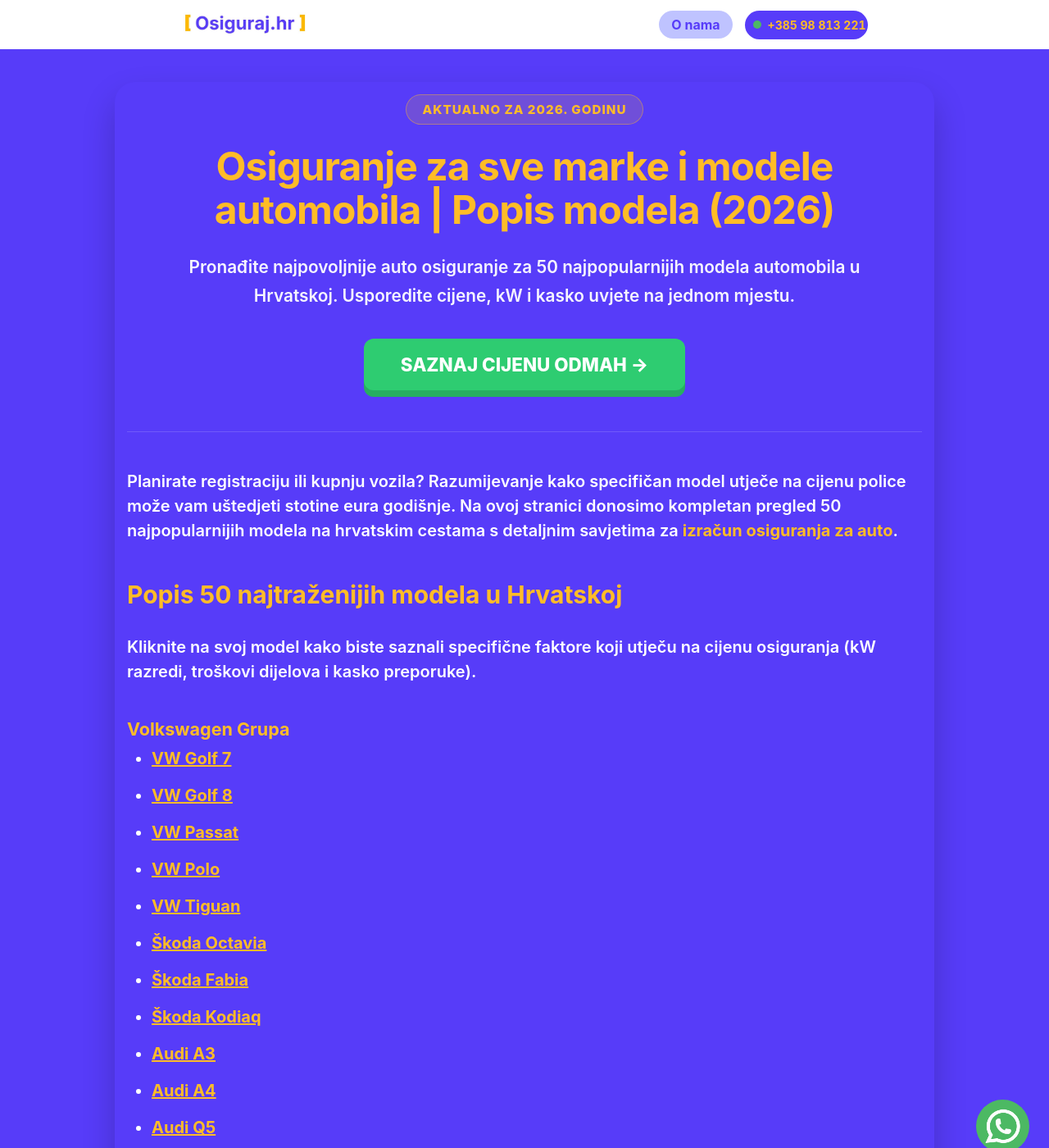
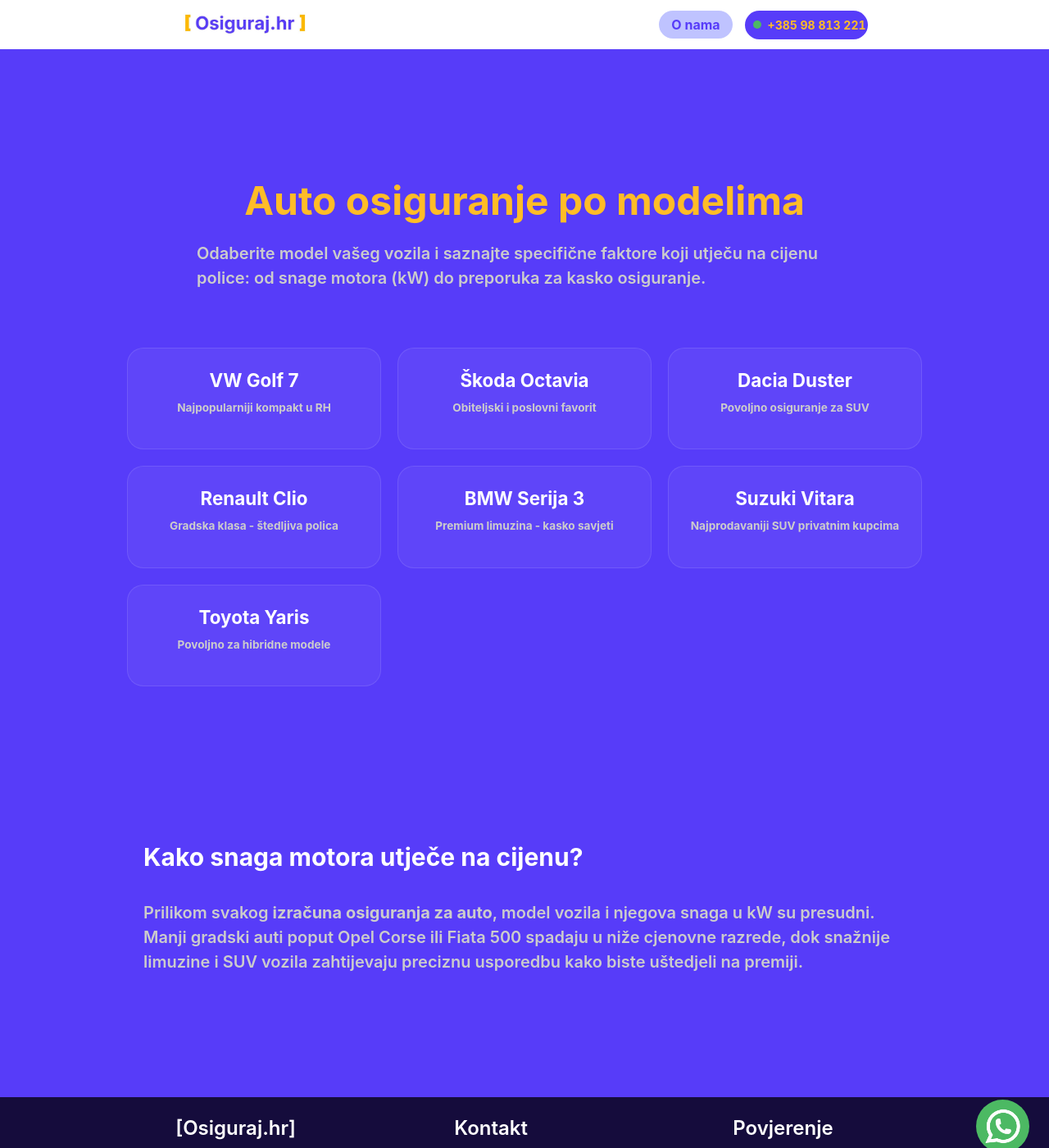
Before and after one commit to Filip-Gale/OsigurajHR, a Jekyll site: the page built from auto-osiguranje/marke-i-modeli.md, in a window 1280 px wide and 1400 px high. Shown: the whole window at 82% size. Built offline with Jekyll 4.4.1, drawn with Linux system fonts in a browser that asks for light colours; some of the changed text lies outside the part shown.

Commit message:
Update marke-i-modeli.md

```diff
--- a/auto-osiguranje/marke-i-modeli.md
+++ b/auto-osiguranje/marke-i-modeli.md
@@ -1,88 +1,71 @@
 ---
-layout: grad
-grad_ime: ""
-title: "Osiguranje za sve marke i modele automobila | Popis modela (2026)"
-permalink: /auto-osiguranje/modeli/
-description: "Pronađite najpovoljnije auto osiguranje za 50 najpopularnijih modela automobila u Hrvatskoj. Usporedite cijene, kW i kasko uvjete na jednom mjestu."
+layout: post
+title: Auto osiguranje po modelima automobila
 ---
 
-Planirate registraciju ili kupnju vozila? Razumijevanje kako specifičan model utječe na cijenu police može vam uštedjeti stotine eura godišnje. Na ovoj stranici donosimo kompletan pregled 50 najpopularnijih modela na hrvatskim cestama s detaljnim savjetima za **izračun osiguranja za auto**.
+<div class="margin-top-100"></div>
 
-## Popis 50 najtraženijih modela u Hrvatskoj
+<h1 class="text-center" style="margin-bottom: 20px;">Auto osiguranje po modelima</h1>
+<p class="text-center" style="color: #ccc; max-width: 800px; margin: 0 auto 50px auto;">
+    Odaberite model vašeg vozila i saznajte specifične faktore koji utječu na cijenu police: od snage motora (kW) do preporuka za kasko osiguranje.
+</p>
 
-Kliknite na svoj model kako biste saznali specifične faktore koji utječu na cijenu osiguranja (kW razredi, troškovi dijelova i kasko preporuke).
+<div style="display: grid; grid-template-columns: repeat(auto-fit, minmax(280px, 1fr)); gap: 20px; padding: 20px 0;">
 
-### Volkswagen Grupa
-* **[VW Golf 7](/auto-osiguranje/vw-golf-7/)**
-* **[VW Golf 8](/auto-osiguranje/vw-golf-8/)**
-* **[VW Passat](/auto-osiguranje/vw-passat/)**
-* **[VW Polo](/auto-osiguranje/vw-polo/)**
-* **[VW Tiguan](/auto-osiguranje/vw-tiguan/)**
-* **[Škoda Octavia](/auto-osiguranje/skoda-octavia/)**
-* **[Škoda Fabia](/auto-osiguranje/skoda-fabia/)**
-* **[Škoda Kodiaq](/auto-osiguranje/skoda-kodiaq/)**
-* **[Audi A3](/auto-osiguranje/audi-a3/)**
-* **[Audi A4](/auto-osiguranje/audi-a4/)**
-* **[Audi Q5](/auto-osiguranje/audi-q5/)**
-* **[Seat Leon](/auto-osiguranje/seat-leon/)**
+    <a href="{{ '/auto-osiguranje/vw-golf-7/' | relative_url }}" style="text-decoration: none;">
+        <div style="background: rgba(255,255,255,0.05); border: 1px solid rgba(255,255,255,0.1); padding: 25px; border-radius: 20px; text-align: center; transition: 0.3s;">
+            <h2 style="color: #fff; margin: 0; font-size: 1.4rem;">VW Golf 7</h2>
+            <p style="color: #ccc; margin-top: 10px; font-size: 0.85rem;">Najpopularniji kompakt u RH</p>
+        </div>
+    </a>
 
-### Francuska vozila (Renault, Peugeot, Citroen)
-* **[Renault Clio](/auto-osiguranje/renault-clio/)**
-* **[Renault Megane](/auto-osiguranje/renault-megane/)**
-* **[Renault Captur](/auto-osiguranje/renault-captur/)**
-* **[Peugeot 208](/auto-osiguranje/peugeot-208/)**
-* **[Peugeot 3008](/auto-osiguranje/peugeot-3008/)**
-* **[Peugeot 308](/auto-osiguranje/peugeot-308/)**
-* **[Citroen C3](/auto-osiguranje/citroen-c3/)**
-* **[Citroen C4](/auto-osiguranje/citroen-c4/)**
-* **[Dacia Duster](/auto-osiguranje/dacia-duster/)**
-* **[Dacia Sandero](/auto-osiguranje/dacia-sandero/)**
+    <a href="{{ '/auto-osiguranje/skoda-octavia/' | relative_url }}" style="text-decoration: none;">
+        <div style="background: rgba(255,255,255,0.05); border: 1px solid rgba(255,255,255,0.1); padding: 25px; border-radius: 20px; text-align: center; transition: 0.3s;">
+            <h2 style="color: #fff; margin: 0; font-size: 1.4rem;">Škoda Octavia</h2>
+            <p style="color: #ccc; margin-top: 10px; font-size: 0.85rem;">Obiteljski i poslovni favorit</p>
+        </div>
+    </a>
 
-### Azijska vozila (Toyota, Hyundai, Kia, Mazda, Suzuki)
-* **[Toyota Yaris](/auto-osiguranje/toyota-yaris/)**
-* **[Toyota Corolla](/auto-osiguranje/toyota-corolla/)**
-* **[Toyota RAV4](/auto-osiguranje/toyota-rav4/)**
-* **[Hyundai i30](/auto-osiguranje/hyundai-i30/)**
-* **[Hyundai Tucson](/auto-osiguranje/hyundai-tucson/)**
-* **[Hyundai Kona](/auto-osiguranje/hyundai-kona/)**
-* **[Kia Sportage](/auto-osiguranje/kia-sportage/)**
-* **[Kia Ceed](/auto-osiguranje/kia-ceed/)**
-* **[Kia Stonic](/auto-osiguranje/kia-stonic/)**
-* **[Mazda CX-5](/auto-osiguranje/mazda-cx-5/)**
-* **[Mazda 3](/auto-osiguranje/mazda-3/)**
-* **[Suzuki Vitara](/auto-osiguranje/suzuki-vitara/)**
-* **[Suzuki SX4 S-Cross](/auto-osiguranje/suzuki-sx4-scross/)**
+    <a href="{{ '/auto-osiguranje/dacia-duster/' | relative_url }}" style="text-decoration: none;">
+        <div style="background: rgba(255,255,255,0.05); border: 1px solid rgba(255,255,255,0.1); padding: 25px; border-radius: 20px; text-align: center; transition: 0.3s;">
+            <h2 style="color: #fff; margin: 0; font-size: 1.4rem;">Dacia Duster</h2>
+            <p style="color: #ccc; margin-top: 10px; font-size: 0.85rem;">Povoljno osiguranje za SUV</p>
+        </div>
+    </a>
 
-### Njemački Premium i Opel
-* **[BMW Serija 3](/auto-osiguranje/bmw-serija-3/)**
-* **[BMW Serija 1](/auto-osiguranje/bmw-serija-1/)**
-* **[BMW X5](/auto-osiguranje/bmw-x5/)**
-* **[Mercedes C-klasa](/auto-osiguranje/mercedes-c-klasa/)**
-* **[Mercedes E-klasa](/auto-osiguranje/mercedes-e-klasa/)**
-* **[Opel Corsa](/auto-osiguranje/opel-corsa/)**
-* **[Opel Astra](/auto-osiguranje/opel-astra/)**
-* **[Opel Mokka](/auto-osiguranje/opel-mokka/)**
+    <a href="{{ '/auto-osiguranje/renault-clio/' | relative_url }}" style="text-decoration: none;">
+        <div style="background: rgba(255,255,255,0.05); border: 1px solid rgba(255,255,255,0.1); padding: 25px; border-radius: 20px; text-align: center; transition: 0.3s;">
+            <h2 style="color: #fff; margin: 0; font-size: 1.4rem;">Renault Clio</h2>
+            <p style="color: #ccc; margin-top: 10px; font-size: 0.85rem;">Gradska klasa - štedljiva polica</p>
+        </div>
+    </a>
 
-### Ostali popularni modeli
-* **[Fiat 500](/auto-osiguranje/fiat-500/)**
-* **[Fiat Panda](/auto-osiguranje/fiat-panda/)**
-* **[Ford Focus](/auto-osiguranje/ford-focus/)**
-* **[Ford Fiesta](/auto-osiguranje/ford-fiesta/)**
-* **[Nissan Qashqai](/auto-osiguranje/nissan-qashqai/)**
-* **[Volvo XC60](/auto-osiguranje/volvo-xc60/)**
-* **[Alfa Romeo Giulia](/auto-osiguranje/alfa-romeo-giulia/)**
+    <a href="{{ '/auto-osiguranje/bmw-serija-3/' | relative_url }}" style="text-decoration: none;">
+        <div style="background: rgba(255,255,255,0.05); border: 1px solid rgba(255,255,255,0.1); padding: 25px; border-radius: 20px; text-align: center; transition: 0.3s;">
+            <h2 style="color: #fff; margin: 0; font-size: 1.4rem;">BMW Serija 3</h2>
+            <p style="color: #ccc; margin-top: 10px; font-size: 0.85rem;">Premium limuzina - kasko savjeti</p>
+        </div>
+    </a>
 
----
+    <a href="{{ '/auto-osiguranje/suzuki-vitara/' | relative_url }}" style="text-decoration: none;">
+        <div style="background: rgba(255,255,255,0.05); border: 1px solid rgba(255,255,255,0.1); padding: 25px; border-radius: 20px; text-align: center; transition: 0.3s;">
+            <h2 style="color: #fff; margin: 0; font-size: 1.4rem;">Suzuki Vitara</h2>
+            <p style="color: #ccc; margin-top: 10px; font-size: 0.85rem;">Najprodavaniji SUV privatnim kupcima</p>
+        </div>
+    </a>
 
-## Kako model vozila utječe na cijenu osiguranja?
+    <a href="{{ '/auto-osiguranje/toyota-yaris/' | relative_url }}" style="text-decoration: none;">
+        <div style="background: rgba(255,255,255,0.05); border: 1px solid rgba(255,255,255,0.1); padding: 25px; border-radius: 20px; text-align: center; transition: 0.3s;">
+            <h2 style="color: #fff; margin: 0; font-size: 1.4rem;">Toyota Yaris</h2>
+            <p style="color: #ccc; margin-top: 10px; font-size: 0.85rem;">Povoljno za hibridne modele</p>
+        </div>
+    </a>
 
-Prilikom svakog **izračuna osiguranja za auto**, tri su ključna faktora vezana uz samu marku i model:
+</div>
 
-1.  **Snaga motora (kW):** Osnovni parametar za obvezno osiguranje. Na primjer, VW Golf s 85 kW i onaj sa 110 kW neće imati istu cijenu police.
-2.  **Troškovi rezervnih dijelova:** Premium marke poput BMW-a ili Mercedesa imaju skuplje kasko police jer su originalni dijelovi i radni sati u ovlaštenim servisima skuplji.
-3.  **Učestalost krađa:** Određeni modeli su statistički češće na meti kradljivaca, što izravno utječe na premiju kasko osiguranja (rizik od krađe).
+<div class="margin-top-100"></div>
 
-### Online usporedba štedi vrijeme i novac
-Bez obzira na to koji automobil vozite, najbrži način da saznate točnu cijenu je naš online kalkulator. On automatski provjerava sve dostupne popuste – od bonusa za sigurne vozače do posebnih akcija za hibridna i električna vozila u 2026. godini.
-
-[Pokrenite brzi izračun osiguranja za vaše vozilo →](#link-na-kalkulator)
+<section style="color: #ccc; padding: 20px;">
+    <h2 style="color: #fff;">Kako snaga motora utječe na cijenu?</h2>
+    <p>Prilikom svakog <strong>izračuna osiguranja za auto</strong>, model vozila i njegova snaga u kW su presudni. Manji gradski auti poput Opel Corse ili Fiata 500 spadaju u niže cjenovne razrede, dok snažnije limuzine i SUV vozila zahtijevaju preciznu usporedbu kako biste uštedjeli na premiji.</p>
+</section>
```
